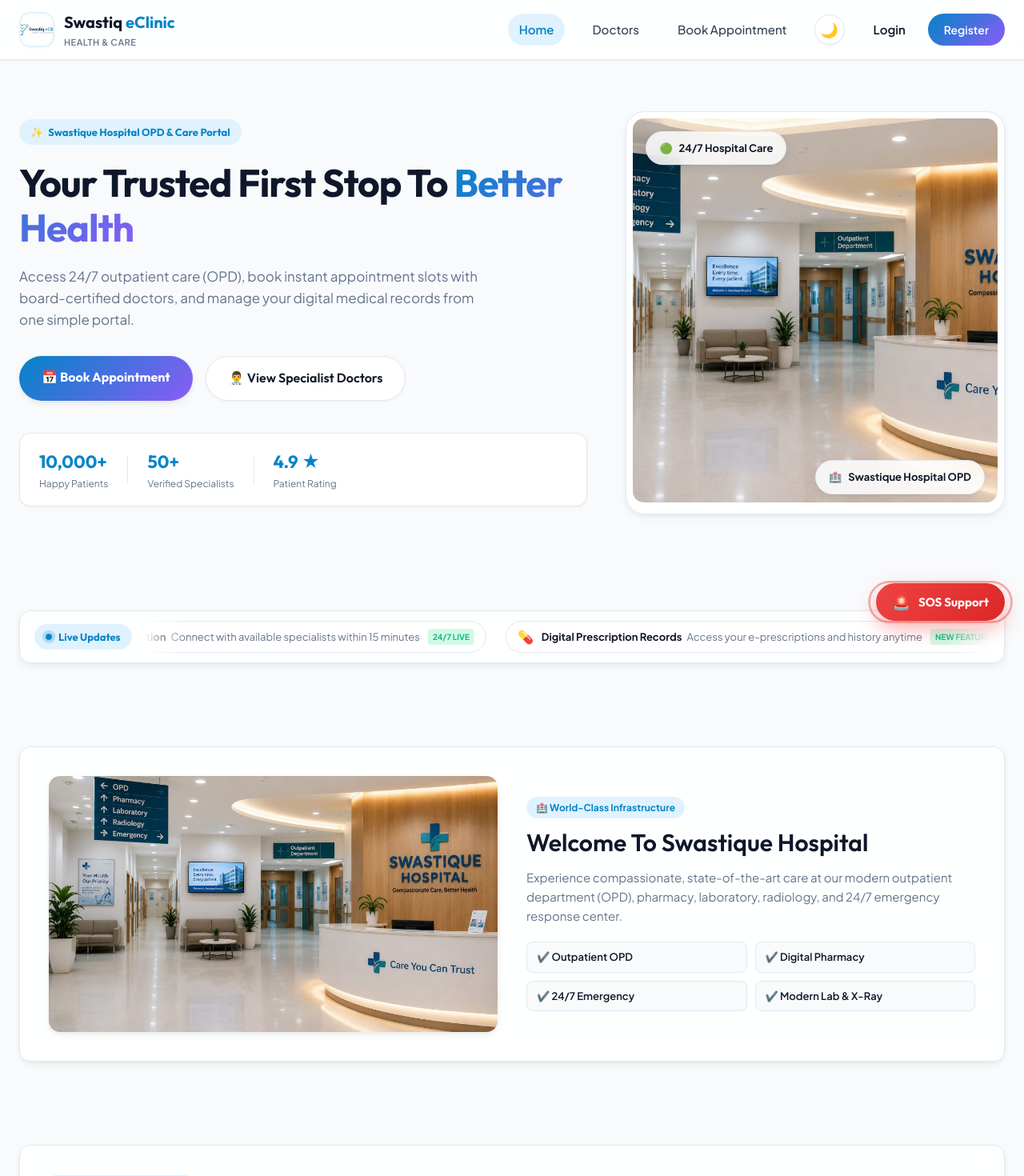
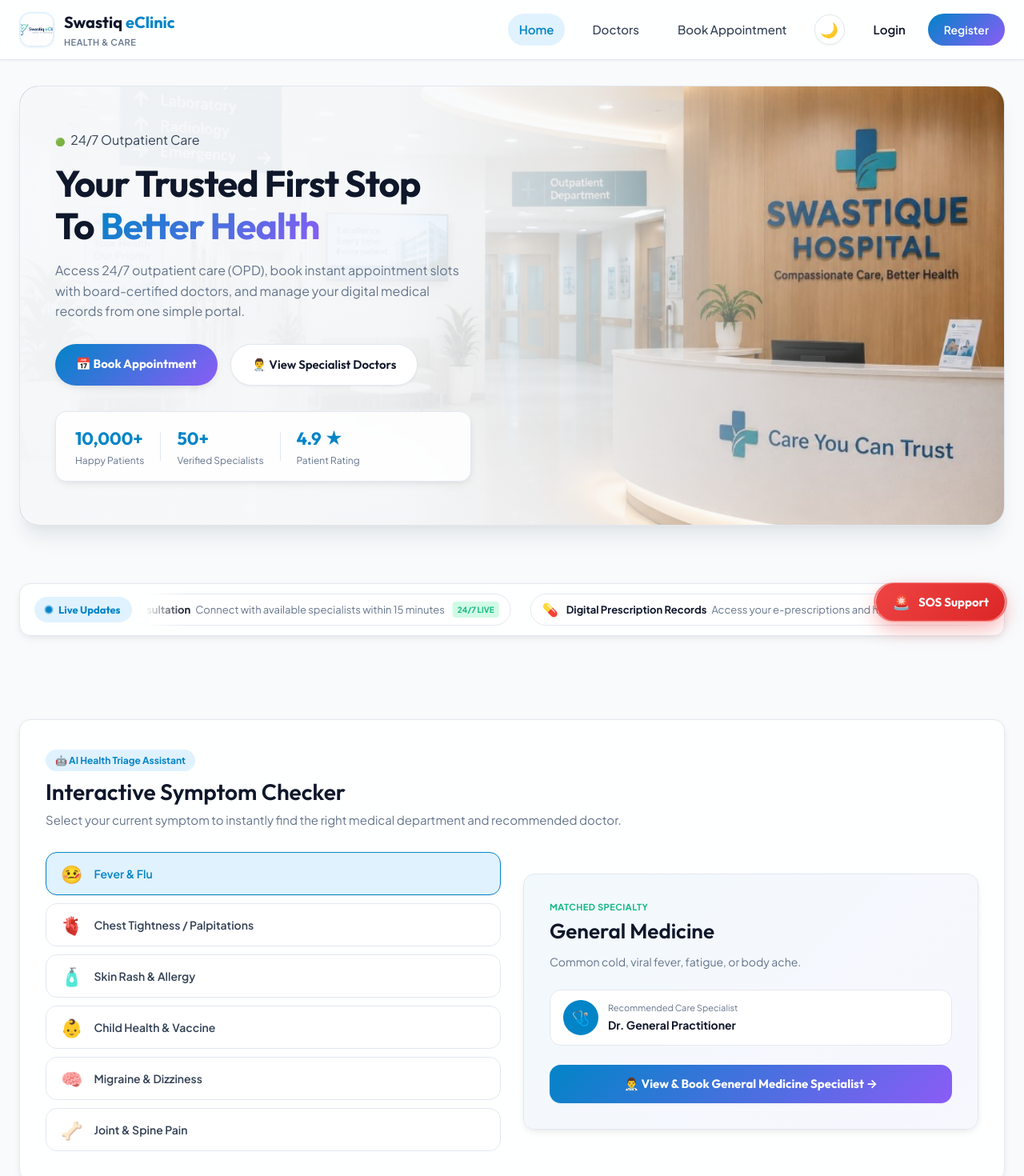
Before and after one commit to Hemasree837/Swastique-eClinic-Frontend, a React (Vite) app: page / in a window 1280 px wide. Shown: the top 1470 px of the page at 80% size. Built offline with nearby package versions, Linux system fonts and the light colour scheme.

Commit message:
Implement full-bleed hospital background blend effect in Hero section and remove duplicate section

```diff
--- a/src/components/Home.css
+++ b/src/components/Home.css
@@ -1,41 +1,74 @@
 .home-container {
   display: flex;
   flex-direction: column;
-  gap: 56px;
+  gap: 40px;
 }
 
-/* Hero Section */
-.hero-section {
-  padding: 32px 0;
+/* Full-Bleed Hero Section with Gradient Fade Blend Effect */
+.hero-section-blend {
+  position: relative;
+  width: 100%;
+  min-height: 540px;
+  background-size: cover;
+  background-position: center right;
+  background-repeat: no-repeat;
+  border-radius: var(--radius-lg);
+  overflow: hidden;
+  box-shadow: var(--shadow-lg);
+  border: 1px solid var(--border);
 }
 
-.hero-grid {
-  display: grid;
-  grid-template-columns: 1.2fr 0.8fr;
-  gap: 48px;
+.hero-blend-overlay {
+  width: 100%;
+  height: 100%;
+  min-height: 540px;
+  background: linear-gradient(
+    90deg,
+    rgba(248, 250, 252, 0.97) 0%,
+    rgba(248, 250, 252, 0.94) 38%,
+    rgba(248, 250, 252, 0.75) 58%,
+    rgba(248, 250, 252, 0.2) 80%,
+    rgba(248, 250, 252, 0) 100%
+  );
+  padding: 54px 44px;
+  display: flex;
   align-items: center;
+  box-sizing: border-box;
 }
 
-.hero-badge {
-  display: inline-flex;
-  align-items: center;
-  gap: 6px;
-  background: var(--primary-light);
-  color: var(--primary);
-  font-family: var(--font-heading);
-  font-size: 13px;
-  font-weight: 700;
-  padding: 6px 14px;
-  border-radius: var(--radius-full);
-  margin-bottom: 20px;
+[data-theme='dark'] .hero-blend-overlay {
+  background: linear-gradient(
+    90deg,
+    rgba(11, 15, 23, 0.97) 0%,
+    rgba(11, 15, 23, 0.94) 38%,
+    rgba(11, 15, 23, 0.75) 58%,
+    rgba(11, 15, 23, 0.2) 80%,
+    rgba(11, 15, 23, 0) 100%
+  );
 }
 
-.hero-title {
-  font-size: 48px;
+.hero-content-left {
+  max-width: 520px;
+  text-align: left;
+  z-index: 2;
+  display: flex;
+  flex-direction: column;
+  align-items: flex-start;
+}
+
+.badge-dot-green {
+  display: inline-block;
+  font-size: 10px;
+  margin-right: 4px;
+}
+
+.hero-title-blend {
+  font-size: 46px;
   font-weight: 700;
   line-height: 1.15;
   letter-spacing: -1px;
-  margin-bottom: 20px;
+  margin: 16px 0;
+  color: var(--text-heading);
 }
 
 .gradient-text {
@@ -44,18 +77,17 @@
   -webkit-text-fill-color: transparent;
 }
 
-.hero-lead {
-  font-size: 17px;
+.hero-lead-blend {
+  font-size: 16px;
   color: var(--text-muted);
   line-height: 1.6;
-  margin-bottom: 32px;
-  max-width: 580px;
+  margin-bottom: 28px;
 }
 
-.hero-actions {
+.hero-actions-blend {
   display: flex;
   gap: 16px;
-  margin-bottom: 40px;
+  margin-bottom: 32px;
   flex-wrap: wrap;
 }
 
@@ -63,9 +95,9 @@
   background: linear-gradient(135deg, var(--primary), var(--purple));
   color: #ffffff !important;
   font-family: var(--font-heading);
-  font-size: 16px;
+  font-size: 15px;
   font-weight: 700;
-  padding: 14px 28px;
+  padding: 13px 26px;
   border-radius: var(--radius-full);
   box-shadow: var(--shadow-md);
   transition: var(--transition);
@@ -81,9 +113,9 @@
   color: var(--text-heading) !important;
   border: 1px solid var(--border);
   font-family: var(--font-heading);
-  font-size: 16px;
+  font-size: 15px;
   font-weight: 600;
-  padding: 14px 28px;
+  padding: 13px 26px;
   border-radius: var(--radius-full);
   box-shadow: var(--shadow-sm);
   transition: var(--transition);
@@ -94,15 +126,12 @@
   color: var(--primary) !important;
 }
 
-.hero-stats {
+.hero-stats-blend {
   display: flex;
   align-items: center;
-  gap: 24px;
-  padding: 18px 24px;
-  background: var(--bg-card);
-  border: 1px solid var(--border);
-  border-radius: var(--radius-md);
-  box-shadow: var(--shadow-sm);
+  gap: 20px;
+  padding: 16px 24px;
+  width: 100%;
 }
 
 .stat-card {
@@ -126,117 +155,6 @@
   width: 1px;
   height: 36px;
   background-color: var(--border);
-}
-
-/* Hero Visual */
-.hero-visual {
-  position: relative;
-}
-
-.hero-image-frame {
-  position: relative;
-  border-radius: var(--radius-lg);
-  overflow: hidden;
-  padding: 8px;
-}
-
-.hero-img {
-  width: 100%;
-  height: 480px;
-  object-fit: cover;
-  border-radius: var(--radius-md);
-}
-
-.floating-badge {
-  position: absolute;
-  background: var(--bg-glass);
-  backdrop-filter: blur(12px);
-  border: 1px solid var(--border);
-  padding: 10px 16px;
-  border-radius: var(--radius-full);
-  font-size: 13px;
-  font-weight: 700;
-  color: var(--text-heading);
-  box-shadow: var(--shadow-md);
-  display: flex;
-  align-items: center;
-  gap: 8px;
-}
-
-.badge-top {
-  top: 24px;
-  left: 24px;
-}
-
-.badge-bottom {
-  bottom: 24px;
-  right: 24px;
-}
-
-/* Hospital Showcase Section */
-.hospital-showcase-section {
-  padding: 36px;
-  margin: 16px 0;
-  text-align: left;
-}
-
-.showcase-grid {
-  display: grid;
-  grid-template-columns: 1fr 1fr;
-  gap: 36px;
-  align-items: center;
-}
-
-.showcase-img-frame {
-  border-radius: var(--radius-md);
-  overflow: hidden;
-  box-shadow: var(--shadow-md);
-  height: 320px;
-}
-
-.showcase-img {
-  width: 100%;
-  height: 100%;
-  object-fit: cover;
-}
-
-.showcase-tag {
-  font-size: 12px;
-  font-weight: 700;
-  color: var(--primary);
-  background: var(--primary-light);
-  padding: 4px 12px;
-  border-radius: var(--radius-full);
-  display: inline-block;
-  margin-bottom: 12px;
-}
-
-.showcase-content h2 {
-  font-size: 30px;
-  margin-bottom: 12px;
-}
-
-.showcase-content p {
-  color: var(--text-muted);
-  font-size: 15px;
-  line-height: 1.6;
-  margin-bottom: 20px;
-}
-
-.showcase-badges-grid {
-  display: grid;
-  grid-template-columns: 1fr 1fr;
-  gap: 10px;
-}
-
-.sc-badge {
-  font-size: 13px;
-  font-weight: 600;
-  color: var(--text-heading);
-  background: var(--bg-page);
-  padding: 8px 12px;
-  border-radius: var(--radius-sm);
-  border: 1px solid var(--border);
 }
 
 /* Section Header */
@@ -372,10 +290,22 @@
 }
 
 @media (max-width: 900px) {
-  .hero-grid, .showcase-grid {
-    grid-template-columns: 1fr;
+  .hero-title-blend {
+    font-size: 34px;
   }
-  .hero-title {
-    font-size: 36px;
+  .hero-blend-overlay {
+    padding: 36px 24px;
+    background: linear-gradient(
+      180deg,
+      rgba(248, 250, 252, 0.96) 0%,
+      rgba(248, 250, 252, 0.88) 100%
+    );
+  }
+  [data-theme='dark'] .hero-blend-overlay {
+    background: linear-gradient(
+      180deg,
+      rgba(11, 15, 23, 0.96) 0%,
+      rgba(11, 15, 23, 0.88) 100%
+    );
   }
 }
--- a/src/components/Home.jsx
+++ b/src/components/Home.jsx
@@ -17,23 +17,26 @@ const specialties = [
 export default function Home({ user }) {
   return (
     <div className="home-container">
-      {/* Hero Section */}
-      <section className="hero-section">
-        <div className="hero-grid">
-          <div className="hero-content">
+      {/* Hero Section with Full-Bleed Hospital Blend Effect */}
+      <section
+        className="hero-section-blend"
+        style={{ backgroundImage: `url(${swastiqueHospital})` }}
+      >
+        <div className="hero-blend-overlay">
+          <div className="hero-content-left">
             <span className="hero-badge">
-              <span className="badge-sparkle">✨</span> Swastique Hospital OPD & Care Portal
+              <span className="badge-dot-green">🟢</span> 24/7 Outpatient Care
             </span>
 
-            <h1 className="hero-title">
-              Your Trusted First Stop To <span className="gradient-text">Better Health</span>
+            <h1 className="hero-title-blend">
+              Your Trusted First Stop<br />To <span className="gradient-text">Better Health</span>
             </h1>
 
-            <p className="hero-lead">
+            <p className="hero-lead-blend">
               Access 24/7 outpatient care (OPD), book instant appointment slots with board-certified doctors, and manage your digital medical records from one simple portal.
             </p>
 
-            <div className="hero-actions">
+            <div className="hero-actions-blend">
               <Link to="/BookAppointment" className="btn-hero-primary">
                 📅 Book Appointment
               </Link>
@@ -42,8 +45,8 @@ export default function Home({ user }) {
               </Link>
             </div>
 
-            {/* Stat Counters */}
-            <div className="hero-stats">
+            {/* Stat Counters Overlay Card */}
+            <div className="hero-stats-blend glass-card">
               <div className="stat-card">
                 <span className="stat-value">10,000+</span>
                 <span className="stat-label">Happy Patients</span>
@@ -60,45 +63,11 @@ export default function Home({ user }) {
               </div>
             </div>
           </div>
-
-          <div className="hero-visual">
-            <div className="hero-image-frame glass-card">
-              <img src={swastiqueHospital} alt="Swastique Hospital Facility" className="hero-img" />
-              <div className="floating-badge badge-top">
-                <span className="icon">🟢</span> 24/7 Hospital Care
-              </div>
-              <div className="floating-badge badge-bottom">
-                <span className="icon">🏥</span> Swastique Hospital OPD
-              </div>
-            </div>
-          </div>
         </div>
       </section>
 
       {/* Live Marquee Ticker */}
       <AnnouncementMarquee />
-
-      {/* Hospital Facility Showcase Banner */}
-      <section className="hospital-showcase-section glass-card">
-        <div className="showcase-grid">
-          <div className="showcase-img-frame">
-            <img src={swastiqueHospital} alt="Swastique Hospital State-of-the-Art Facility" className="showcase-img" />
-          </div>
-          <div className="showcase-content">
-            <span className="showcase-tag">🏥 World-Class Infrastructure</span>
-            <h2>Welcome To Swastique Hospital</h2>
-            <p>
-              Experience compassionate, state-of-the-art care at our modern outpatient department (OPD), pharmacy, laboratory, radiology, and 24/7 emergency response center.
-            </p>
-            <div className="showcase-badges-grid">
-              <span className="sc-badge">✔️ Outpatient OPD</span>
-              <span className="sc-badge">✔️ Digital Pharmacy</span>
-              <span className="sc-badge">✔️ 24/7 Emergency</span>
-              <span className="sc-badge">✔️ Modern Lab & X-Ray</span>
-            </div>
-          </div>
-        </div>
-      </section>
 
       {/* Interactive AI Symptom Checker */}
       <SymptomChecker />
```
